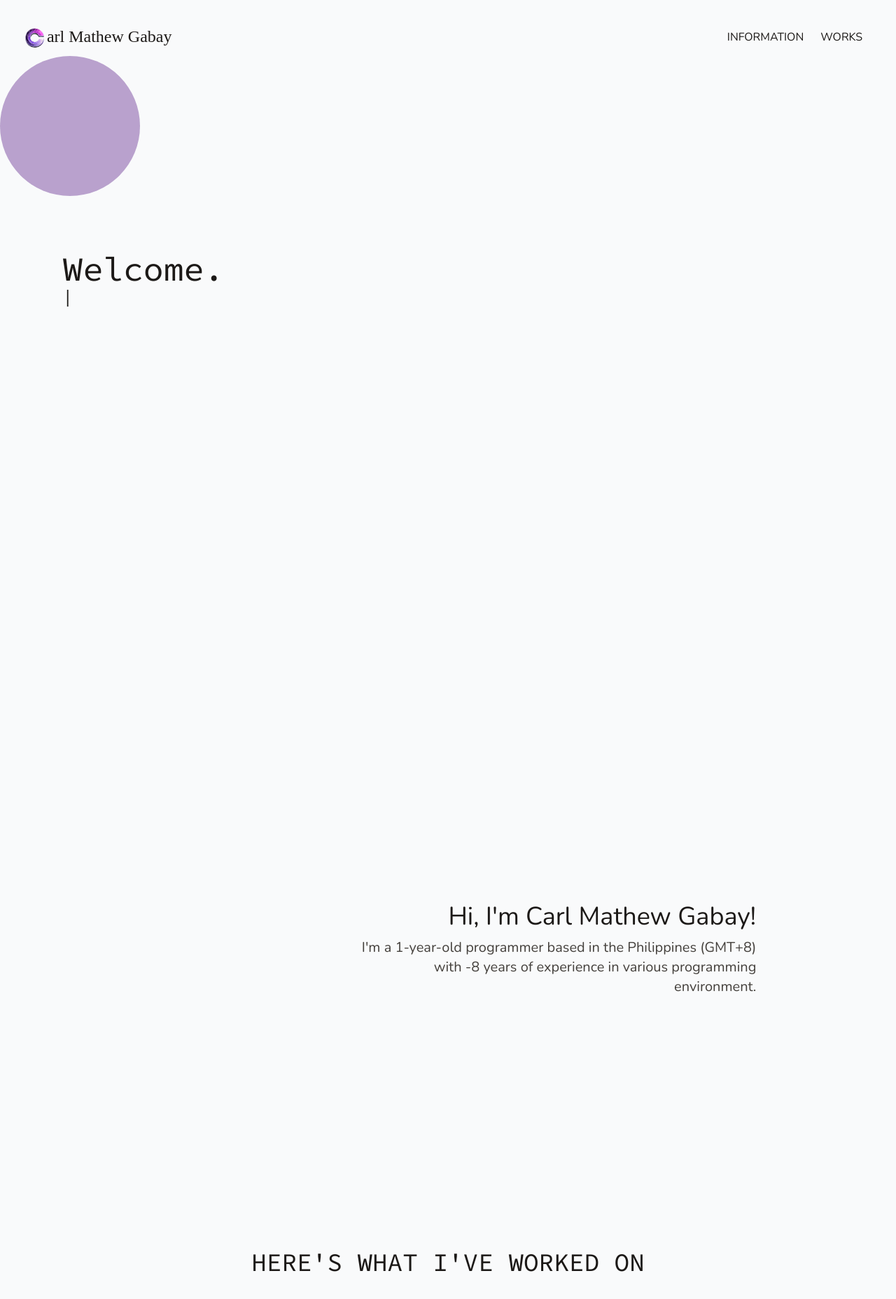
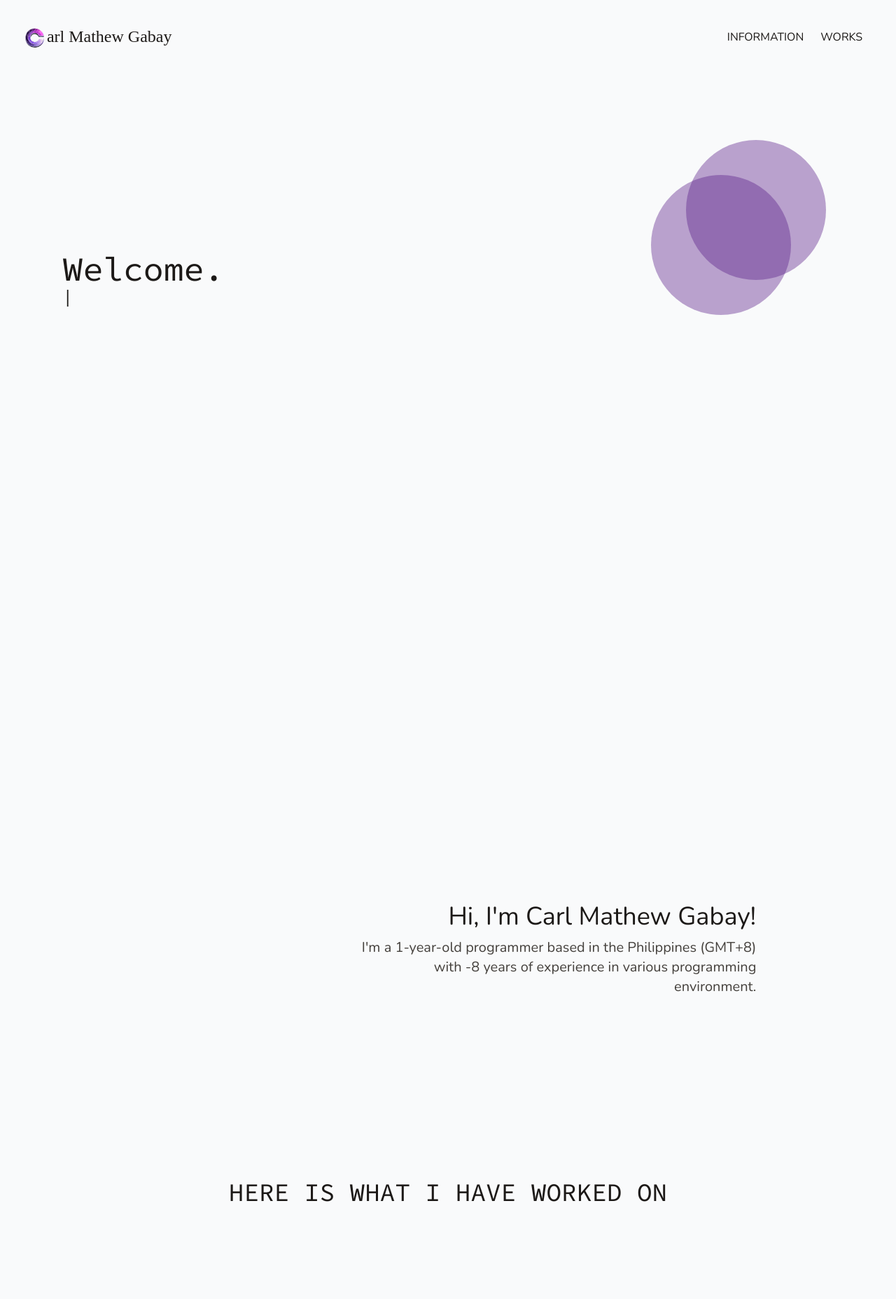
Before and after one commit to CarlM-69/portfolio, a React (Vite) app: page / in a window 1280 px wide. Shown: the top 1856 px of the page at 70% size. Built offline with nearby package versions, Linux system fonts and the light colour scheme; a web font is replaced by a local one.

Commit message:
v12.29.24_r10

```diff
--- a/src/App.jsx
+++ b/src/App.jsx
@@ -215,7 +215,8 @@ const App = () => {
 					</span>
 					<span className="description block text-xl md:text-2xl font-sourceCP text-stone-900 dark:text-gray-100 relative w-[13rem] sm:w-[25rem] md:w-[35rem] top-1/2 md:top-[45%] left-[7%] cursor-default select-none" />
 
-					<div className="w-[200px] h-[200px] bg-purple-900 rounded-full opacity-40 absolute right-" />
+					<div className="w-[200px] h-[200px] z-[-1000] bg-purple-900 rounded-full opacity-40 absolute top-[200px] right-[50px] md:right-[100px]" />
+					<div className="w-[200px] h-[200px] z-[-1000] bg-purple-900 rounded-full opacity-40 absolute top-[250px] right-[100px] md:right-[150px]" />
 				</div>
 			</div>
 
@@ -228,9 +229,9 @@ const App = () => {
 					I'm a {age}-year-old programmer based in the Philippines (GMT+8) with {age-9} years of experience in various programming environment.
 				</span>
 
-				<div className="boundToCenter hidden_element hidden_center_mobile sm:hidden_center_tablet md:hidden_center relative w-full flex justify-center items-center top-[900px] transition-all delay-300 duration-700">
+				<div className="boundToCenter hidden_element hidden_center_mobile sm:hidden_center_tablet md:hidden_center relative w-full flex justify-center items-center top-[800px] transition-all delay-300 duration-700">
 					<span className="text-2xl md:text-4xl font-sourceCP uppercase text-stone-900 dark:text-gray-100 cursor-default select-none">
-							Here's what I've worked on
+							Here is what I have worked on
 					</span>
 				</div>
 			</div>
```
